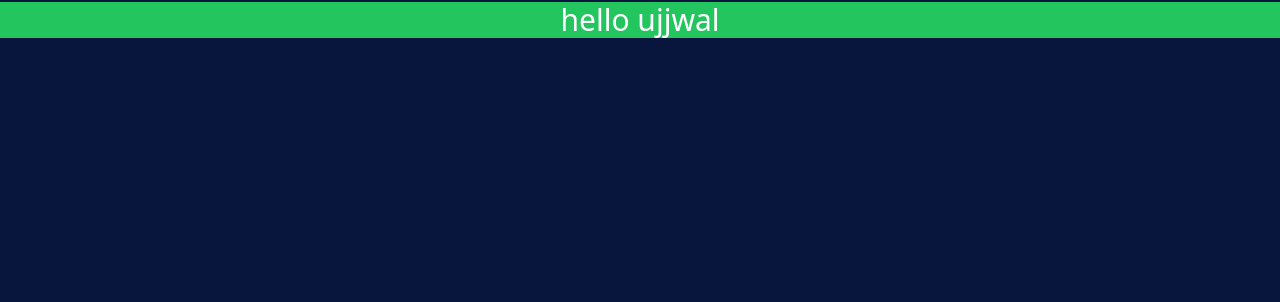
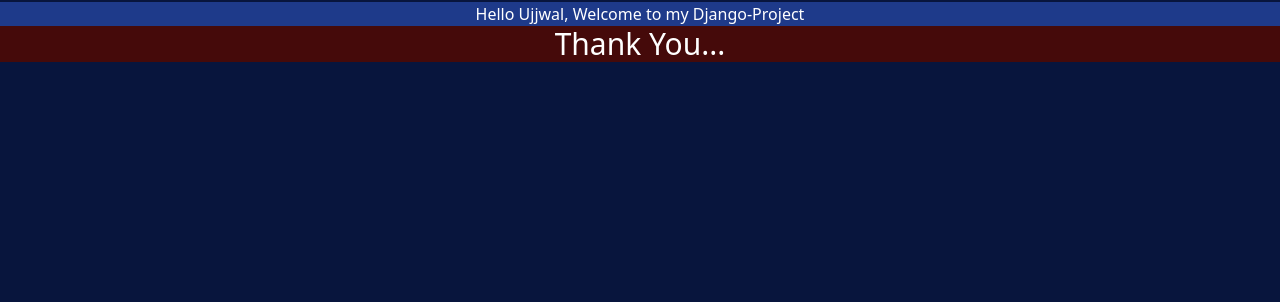
Before and after one commit to Ujjwal-Ruhal/Python-Django, a Django app: page /say_hello/ in a window 1280 px wide. Shown: the part 22-324 px from the top of the page. Run offline with Django 5.2, Linux system fonts and the light colour scheme; some libraries are stand-ins or nearby versions.

Commit message:
add on auto reload browser

```diff
--- a/my_tennis_club/members/templates/myfirst.html
+++ b/my_tennis_club/members/templates/myfirst.html
@@ -3,5 +3,6 @@
 {% block title %} home page {% endblock %}
 
 {% block content %}
-<p class="bg-green-500 text-3xl">hello ujjwal</p>
+<h1 class="bg-blue-900">Hello Ujjwal, Welcome to my Django-Project</h1>
+<p class="bg-red-950 text-3xl">Thank You...</p>
 {% endblock %}
--- a/my_tennis_club/my_tennis_club/settings.py
+++ b/my_tennis_club/my_tennis_club/settings.py
@@ -40,6 +40,7 @@ INSTALLED_APPS = [
     'members',
     'tailwind',
     'theme',
+    "django_browser_reload",
 ]
 
 TAILWIND_APP_NAME = 'theme'
@@ -55,6 +56,8 @@ MIDDLEWARE = [
     'django.contrib.auth.middleware.AuthenticationMiddleware',
     'django.contrib.messages.middleware.MessageMiddleware',
     'django.middleware.clickjacking.XFrameOptionsMiddleware',
+
+    'django_browser_reload.middleware.BrowserReloadMiddleware',
 ]
 
 ROOT_URLCONF = 'my_tennis_club.urls'
--- a/my_tennis_club/my_tennis_club/urls.py
+++ b/my_tennis_club/my_tennis_club/urls.py
@@ -22,4 +22,6 @@ urlpatterns = [
     path('admin/', admin.site.urls),
     path('',include('members.urls')),
     path('',views.test, name= 'testing'),
+
+    path("__reload__/",include("django_browser_reload.urls")),
 ]
```
